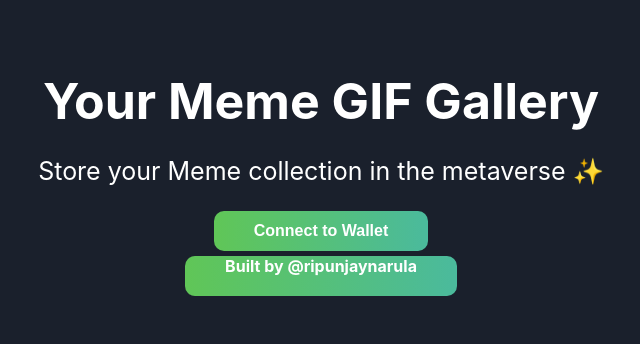
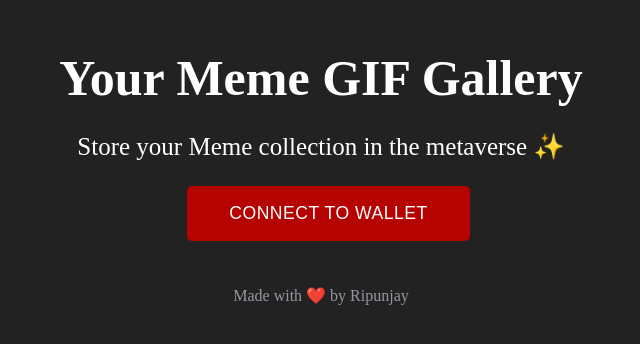
Before and after one commit to ripunjaynarula/MemeGallery, a React (Create React App) app: page / in a window 1280 px wide. Shown: the part 204-548 px from the top of the page, without its empty margins (319-959 px from the left). Built offline with nearby package versions, Linux system fonts and the light colour scheme.

Commit message:
customization wip

```diff
--- a/package.json
+++ b/package.json
@@ -9,8 +9,10 @@
     "@testing-library/react": "^11.1.0",
     "@testing-library/user-event": "^12.1.10",
     "react": "^17.0.2",
+    "react-bootstrap": "^2.1.2",
     "react-dom": "^17.0.2",
     "react-scripts": "4.0.3",
+    "smooth-scroll": "^16.1.3",
     "web-vitals": "^1.0.1"
   },
   "scripts": {
--- a/src/App.css
+++ b/src/App.css
@@ -1,8 +1,9 @@
 .App {
   height: 100vh;
-  background-color: #1a202c;
+  background-color: #222222;
   overflow: scroll;
   text-align: center;
+  font-family: Montserrat;
 }
 
 .container {
@@ -40,60 +41,97 @@
 }
 
 .cta-button {
-  height: 40px;
-  width: 40px;
-  margin-top:25px;
-  border: 0;
-  width: auto;
-  padding-left: 40px;
-  padding-right: 40px;
-  border-radius: 10px;
+  padding: 15px 40px;
+  font-size: 1.1rem;
+  background: #B40301;
+  border: 2px solid #B40301;
+  color: #fff;
+  border-radius: 5px;
   cursor: pointer;
-  font-size: 16px;
-  font-weight: bold;
-  color: white;
-  margin: auto;
-  vertical-align: middle;
+  -webkit-transition: 0.3s;
+  transition: 0.3s;
+  text-transform: uppercase;
+  letter-spacing: 0.5px;
+  display: inline-block;
+    text-decoration: none;
+
 
 }
 
+
+.cta-button:hover {
+  background: #5f0201;
+  border-color: #5f0201;}
+
 .connect-wallet-button {
-  background: -webkit-linear-gradient(left, #60c657, #35aee2);
-  background-size: 200% 200%;
-  animation: gradient-animation 4s ease infinite;
+  /* background: -webkit-linear-gradient(left, #60c657, #35aee2); */
+  padding: 15px 40px;
+  font-size: 1.1rem;
+  background: #B40301;
+  border: 2px solid #B40301;
+  color: #fff;
+  border-radius: 5px;
+  cursor: pointer;
+  -webkit-transition: 0.3s;
+  transition: 0.3s;
+  text-transform: uppercase;
+  letter-spacing: 0.5px;
   display: inline-block;
-  text-decoration: none ;
+  margin-left:15px;
 }
 
+.connect-wallet-button:hover {
+  background: #5f0201;
+  border-color: #5f0201;}
+
 .submit-gif-button {
-  background: -webkit-linear-gradient(left, #4e44ce, #35aee2);
-  background-size: 200% 200%;
-  animation: gradient-animation 4s ease infinite;
-  margin-left: 10px;
+  /* background: -webkit-linear-gradient(left, #4e44ce, #35aee2); */
+  padding: 15px 40px;
+  height:60px;
+  font-size: 1.1rem;
+  background: #B40301;
+  border: 2px solid #B40301;
+  color: #fff;
+  border-radius: 5px;
+  cursor: pointer;
+  -webkit-transition: 0.3s;
+  transition: 0.3s;
+  text-transform: uppercase;
+  letter-spacing: 0.5px;
+  display: inline-block;
+  margin-left:15px;
 }
 
-.footer-container {
-  display: flex;
-  justify-content: center;
-  align-items: center;
-  position: relative;
-  width: 100%;
-   bottom: 0;
-  left: 0;
-  padding-top: 5px;
-  padding-bottom: 25px;
-  text-align: center;
-}
+.submit-gif-button:hover {
+  background: #5f0201;
+  border-color: #5f0201;}
+
+  .footer_section {
+    padding: 20px 0;
+    margin-top: 25px;
+    -ms-flex-align: center;
+    align-items: center;
+    -webkit-box-orient: vertical;
+    -webkit-box-direction: normal;
+    -ms-flex-direction: stretch;
+    flex-direction: stretch;
+    -ms-flex-wrap: wrap;
+    flex-wrap: wrap;
+  }
+
+  .footer_section .copyright {
+    color: #9597a2;
+  }
 
 .twitter-logo {
   height: 55px;
 }
 
-.footer-text {
+/* .footer-text {
   color: white;
   font-size: 16px;
   font-weight: bold;
-}
+} */
 
 .gif-grid {
   display: grid;
@@ -124,7 +162,7 @@
   color: white;
   padding: 10px;
   width: 50%;
-  height: 60px;
+  height: 55px;
   font-size: 16px;
   box-sizing: border-box;
   background-color: rgba(0, 0, 0, 0.25);
--- a/src/App.js
+++ b/src/App.js
@@ -1,6 +1,7 @@
 import React, { useEffect, useState } from "react";
 // import GITHUBLogo from "./assets/GITHUB-logo.svg";
 import "./App.css";
+import Footer from "./Footer";
 
 // Constants
 const GITHUB_HANDLE = "ripunjaynarula";
@@ -152,15 +153,17 @@ const App = () => {
           {/* We just need to add the inverse here! */}
           {walletAddress && renderConnectedContainer()}
         </div>
-        <div className="footer-container">
-        {/* <img alt="Twitter Logo" className="twitter-logo" src={twitterLogo} /> */}
-          <a
-            className="connect-wallet-button cta-button"
+        {/* <div className="footer-container">
+        <img alt="Twitter Logo" className="twitter-logo" src={twitterLogo} />
+           <a
+            className="cta-button"
             href={GITHUB_LINK}
             target="_blank"
             rel="noreferrer"
           >{`Built by @${GITHUB_HANDLE}`}</a>
-        </div>
+        </div> */}
+
+        <Footer/>
       </div>
     </div>
   );
--- /dev/null
+++ b/src/Footer.js
@@ -0,0 +1,27 @@
+// import Logo from "../assets/logo.png"
+import "./App.css";
+
+const Footer = () => {
+    return (
+      <section className="footer_section">
+
+        <div className="copyright">
+          Made with ❤️ by Ripunjay
+        </div>
+        <br/>
+        {/* <ul className="social_links">
+          <li><a href="https://github.com/ripunjaynarula" target="_blank" rel="noopener noreferrer">
+            <i className="fab fa-github"></i>
+          </a></li>
+          <li><a href="https://twitter.com/RipunjayNarula" target="_blank" rel="noopener noreferrer">
+            <i className="fab fa-twitter"></i>
+          </a></li>
+          <li><a href="https://www.linkedin.com/in/ripunjaynarula/" target="_blank" rel="noopener noreferrer">
+            <i className="fab fa-linkedin-in"></i>
+          </a></li>
+        </ul> */}
+      </section>
+    )
+  }
+
+  export default Footer
```
Also changed, not shown: src/Nav.js (added, +56 -0 lines), src/assets/logorn.png (added), 1 other file (tests, documents, lock files or other folders).
